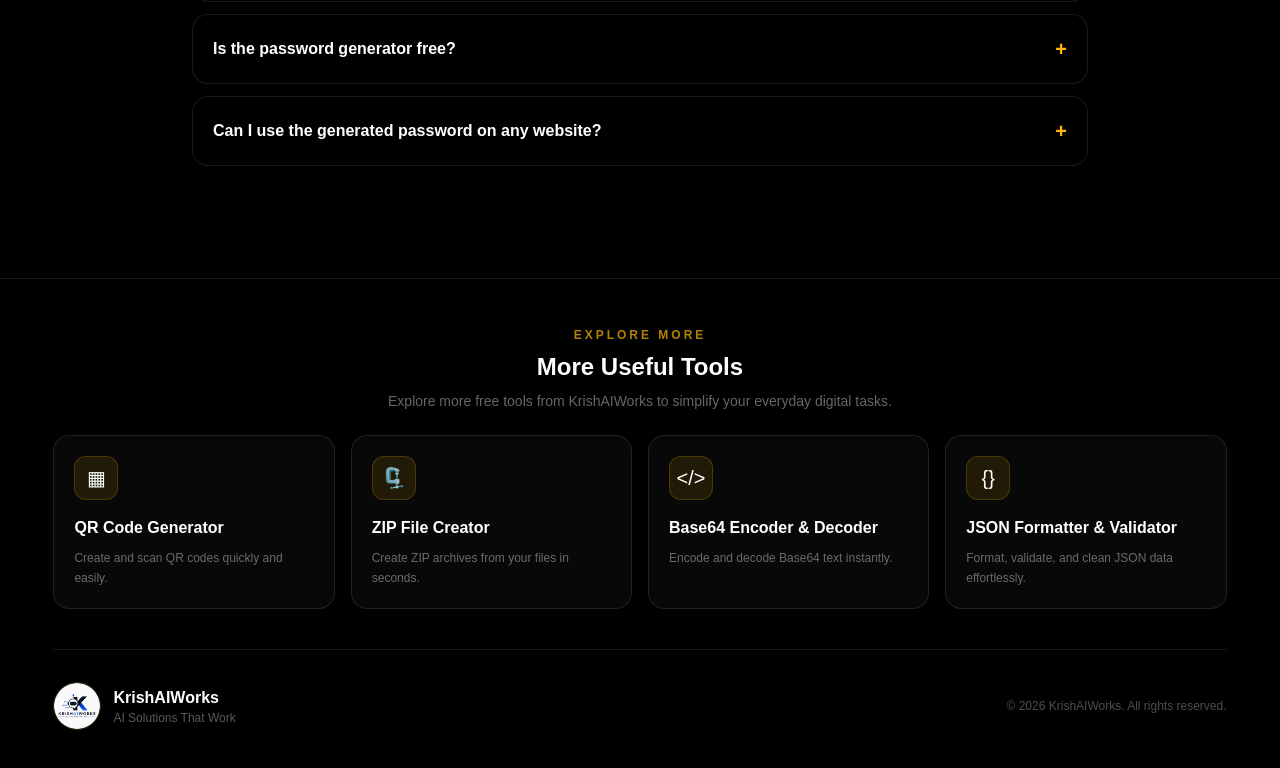
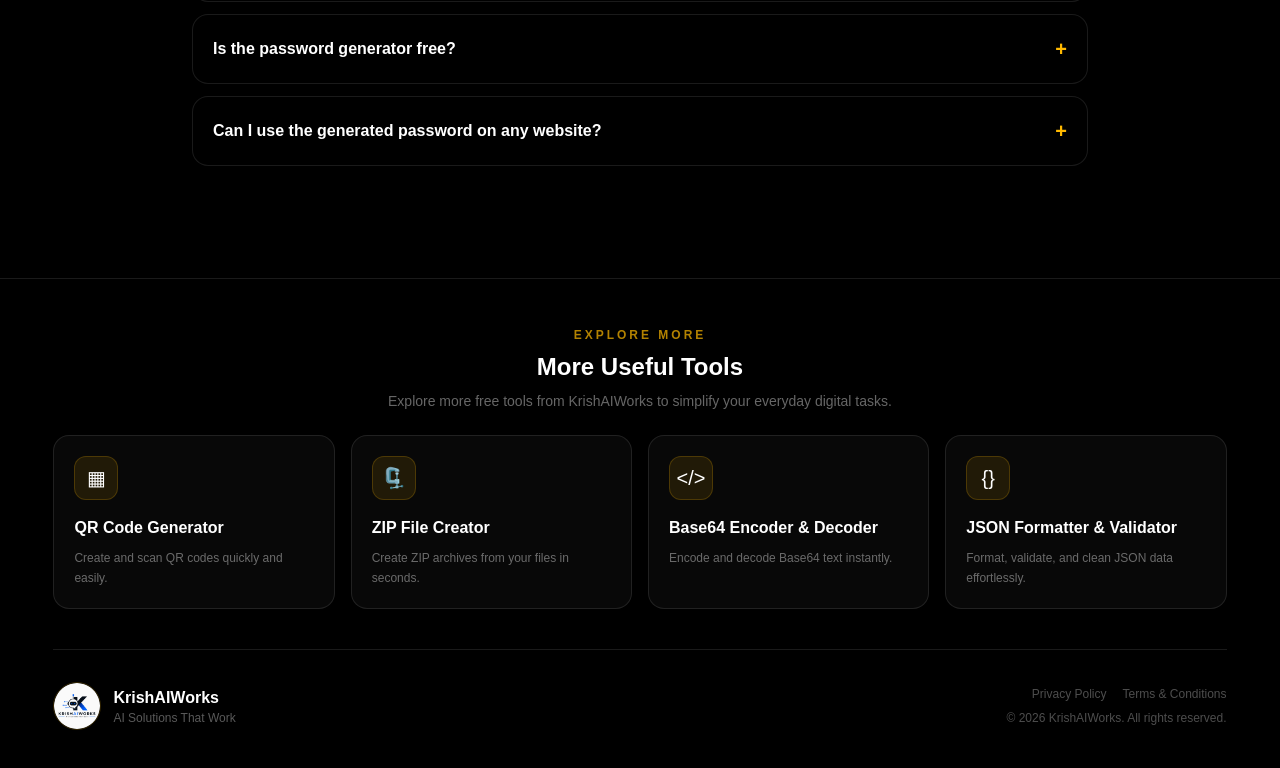
Before and after one commit to selfindependentkartik8-alt/password-generator, a Next.js app: page / in a window 1280 px wide. Shown: the part 2809-3577 px from the top of the page. Built offline with nearby package versions, Linux system fonts and the light colour scheme.

Commit message:
Add Privacy Policy and Terms links

```diff
--- a/app/page.tsx
+++ b/app/page.tsx
@@ -780,7 +780,9 @@
 
          {/* Footer Bottom */}
 <div className="flex flex-col items-center justify-between gap-5 border-t border-white/10 pt-8 sm:flex-row">
+
   <div className="flex items-center gap-3">
+
     <img
       src="/logo.png"
       alt="KrishAIWorks"
@@ -802,11 +804,35 @@
         AI Solutions That Work
       </p>
     </div>
+
+  </div>
+
+  <div className="flex flex-col items-center gap-2 sm:items-end">
+
+    <div className="flex flex-wrap justify-center gap-x-4 gap-y-1 text-xs text-white/30">
+
+      <a
+        href="https://krishaiworks.com/privacy-policy"
+        className="whitespace-nowrap transition hover:text-amber-300"
+      >
+        Privacy Policy
+      </a>
+
+      <a
+        href="https://krishaiworks.com/terms-and-conditions"
+        className="whitespace-nowrap transition hover:text-amber-300"
+      >
+        Terms & Conditions
+      </a>
+
     </div>
 
     <p className="text-xs text-white/30">
       © {new Date().getFullYear()} KrishAIWorks. All rights reserved.
     </p>
+
+  </div>
+
 </div>
 
 </div>
```
Lines whose indentation alone changed are shown as unchanged.
